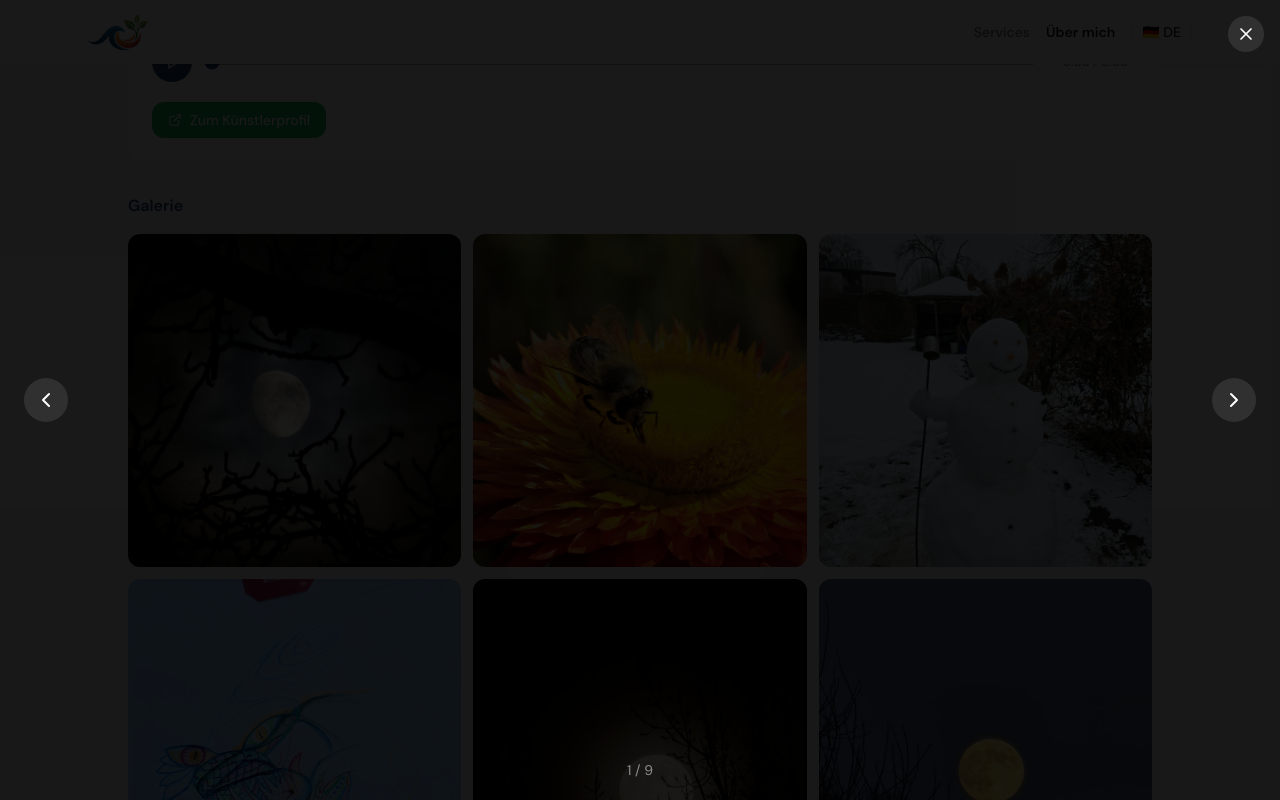
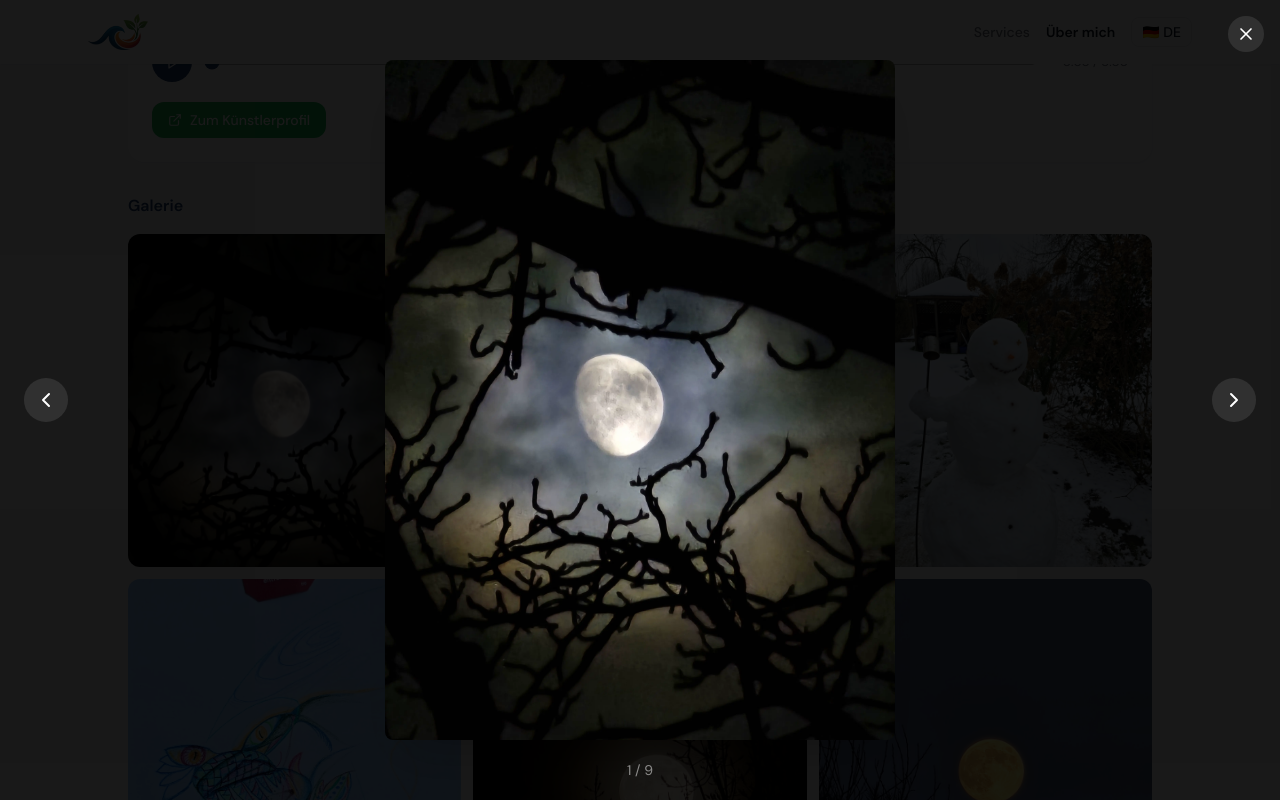
Before and after one commit to nils-flowstate/flowstate.foundation, a React (Vite) app: page /about-us in a window 1280 px wide. Both pictures are taken after a click on the button 294 px from the left and 1874 px from the top of the page. Shown: the part 1474-2274 px from the top of the page. Built offline with nearby package versions, Linux system fonts and the light colour scheme; no server answers; the database is empty.

Commit message:
gallery fix

```diff
--- a/src/pages/AboutUs.tsx
+++ b/src/pages/AboutUs.tsx
@@ -378,6 +378,13 @@ export function AboutUs() {
               <X className="w-5 h-5" />
             </button>
 
+            <img
+              src={galleryImages[lightboxIndex]}
+              alt={`Galerie Bild ${lightboxIndex + 1}`}
+              onClick={e => e.stopPropagation()}
+              className="max-h-[85vh] max-w-[90vw] object-contain rounded-lg shadow-2xl"
+            />
+
             <p className="absolute bottom-5 font-sans text-white/50 text-sm tabular-nums">
               {lightboxIndex + 1} / {GALLERY_COUNT}
             </p>
```
